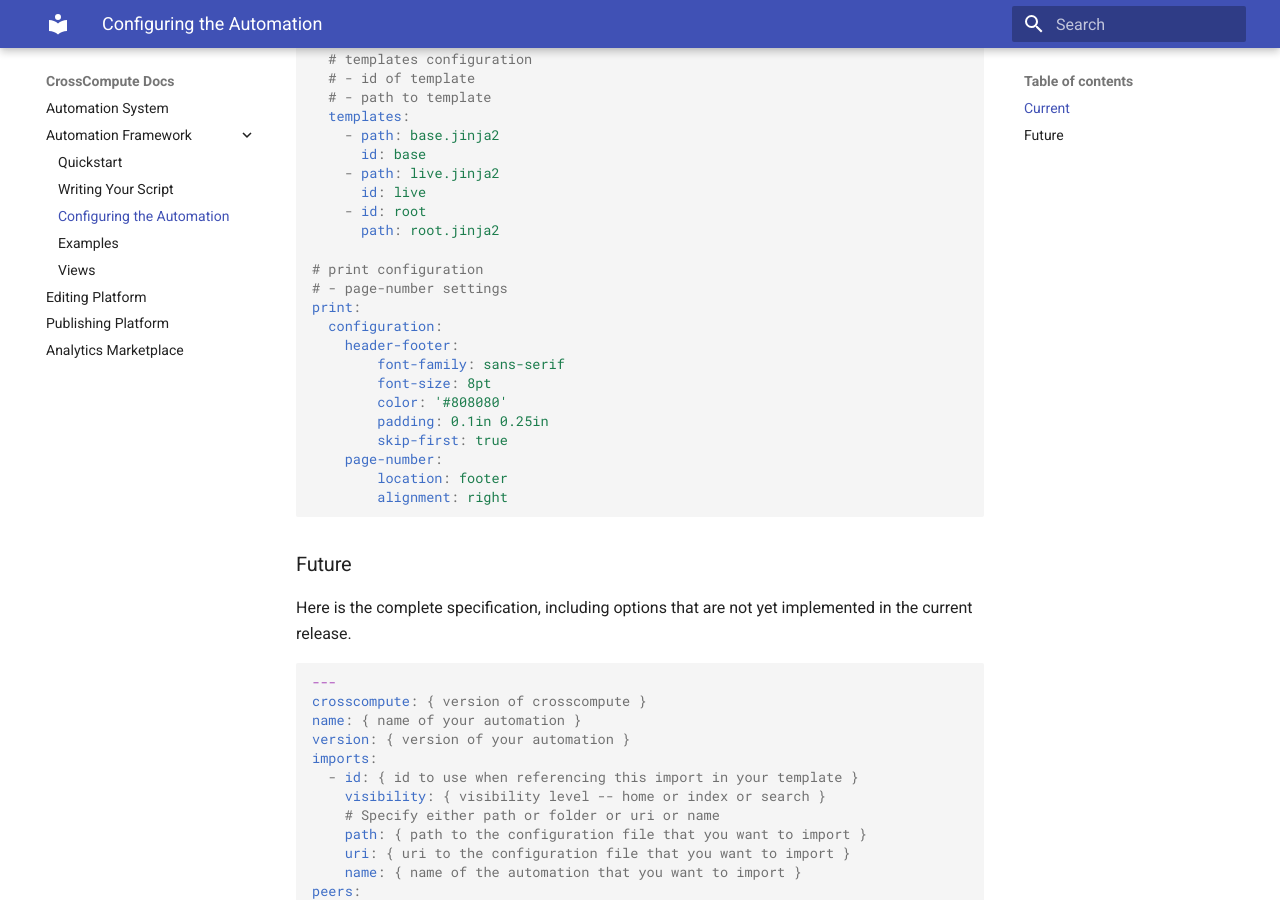
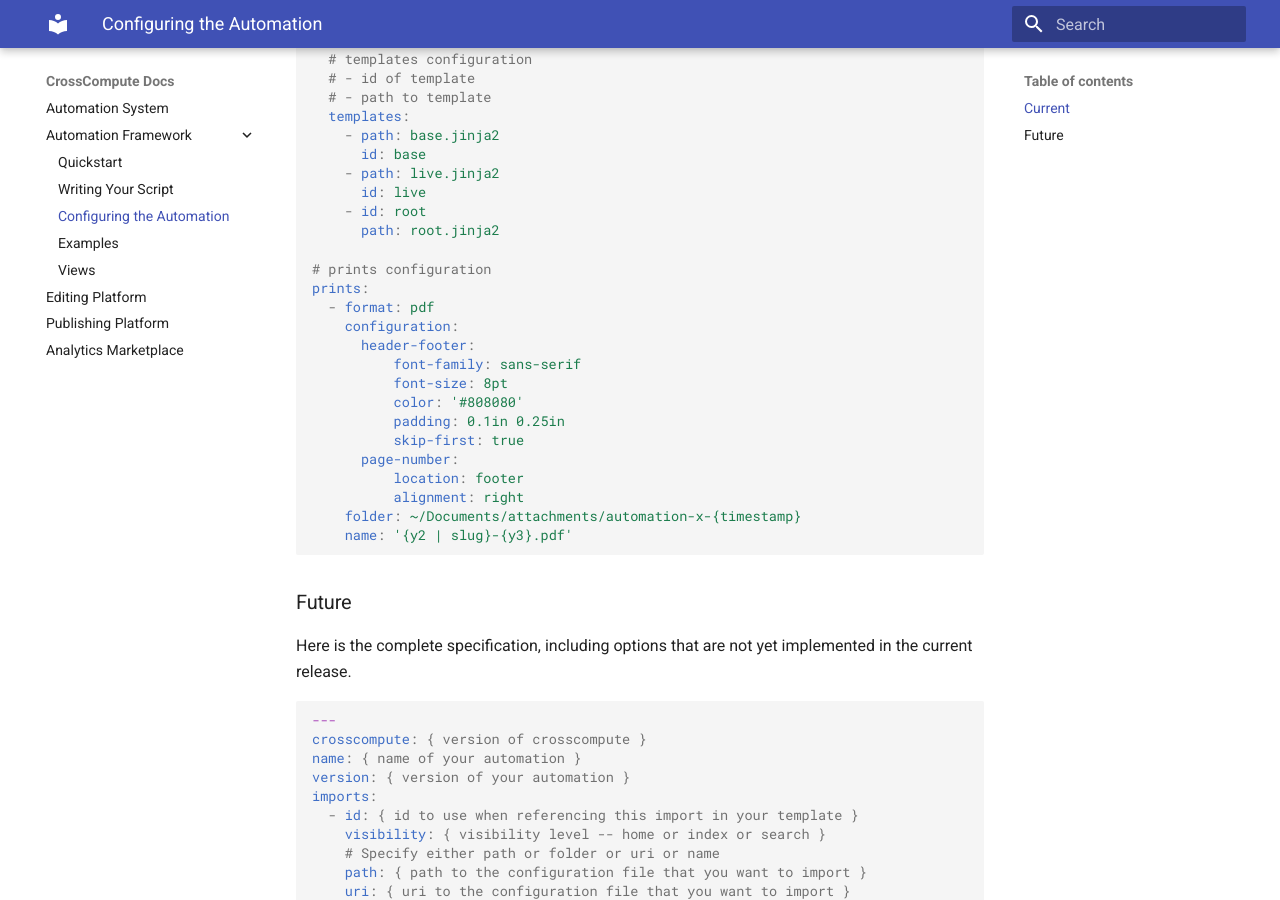
Before and after one commit to crosscompute/crosscompute-docs, an MkDocs documentation site: the page built from docs/automation-framework/configuration.md, in a window 1280 px wide and 900 px high, scrolled down 3863 px. Built offline with MkDocs 1.6.1 and Material for MkDocs 9.7.7, drawn with Linux system fonts in a browser that asks for light colours; some of the changed text lies outside the part shown.

Commit message:
Support multiple print definitions

````diff
--- a/docs/automation-framework/configuration.md
+++ b/docs/automation-framework/configuration.md
@@ -204,19 +204,21 @@
     - id: root
       path: root.jinja2
 
-# print configuration
-# - page-number settings
-print:
-  configuration:
-    header-footer:
-        font-family: sans-serif
-        font-size: 8pt
-        color: '#808080'
-        padding: 0.1in 0.25in
-        skip-first: true
-    page-number:
-        location: footer
-        alignment: right
+# prints configuration
+prints:
+  - format: pdf
+    configuration:
+      header-footer:
+          font-family: sans-serif
+          font-size: 8pt
+          color: '#808080'
+          padding: 0.1in 0.25in
+          skip-first: true
+      page-number:
+          location: footer
+          alignment: right
+    folder: ~/Documents/attachments/automation-x-{timestamp}
+    name: '{y2 | slug}-{y3}.pdf'
 ```
 
 ### Future
@@ -334,14 +336,16 @@
     - id: { id of your template }
       path: { path to your template }
   layout: { layout to use when no templates are defined }
-print:
-  format: { format to use when printing this automation }
-  configuration:
-    header-footer: { header footer settings }
-    page-number: { page number settings }
-  templates:
-    - id: { id of your template }
-      path: { path to your template }
+prints:
+  - format: { format to use when printing this automation }
+    configuration:
+      header-footer: { header footer settings }
+      page-number: { page number settings }
+    templates:
+      - id: { id of your template }
+        path: { path to your template }
+    folder: { folder to use when printing this automation }
+    name: { name to use when printing this automation }
 payment:
   account: { account where the user should send payment when using this
              automation }
````
